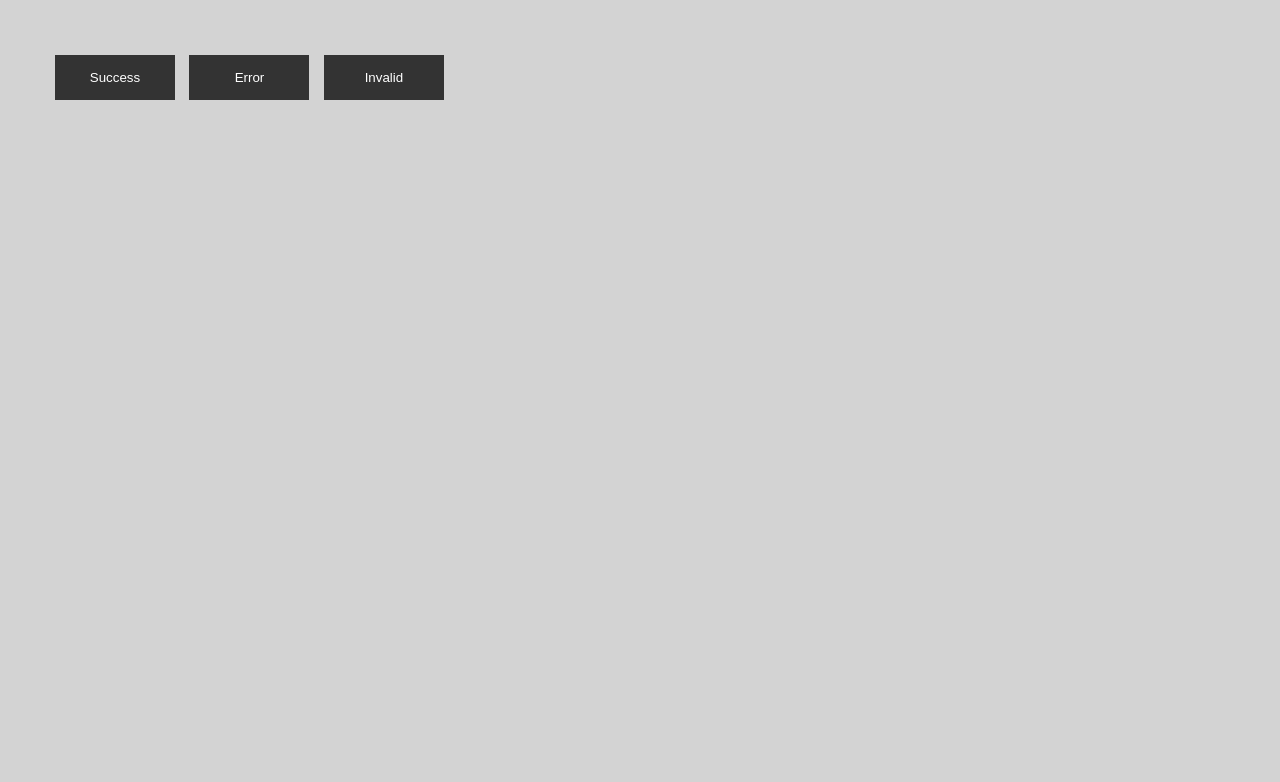
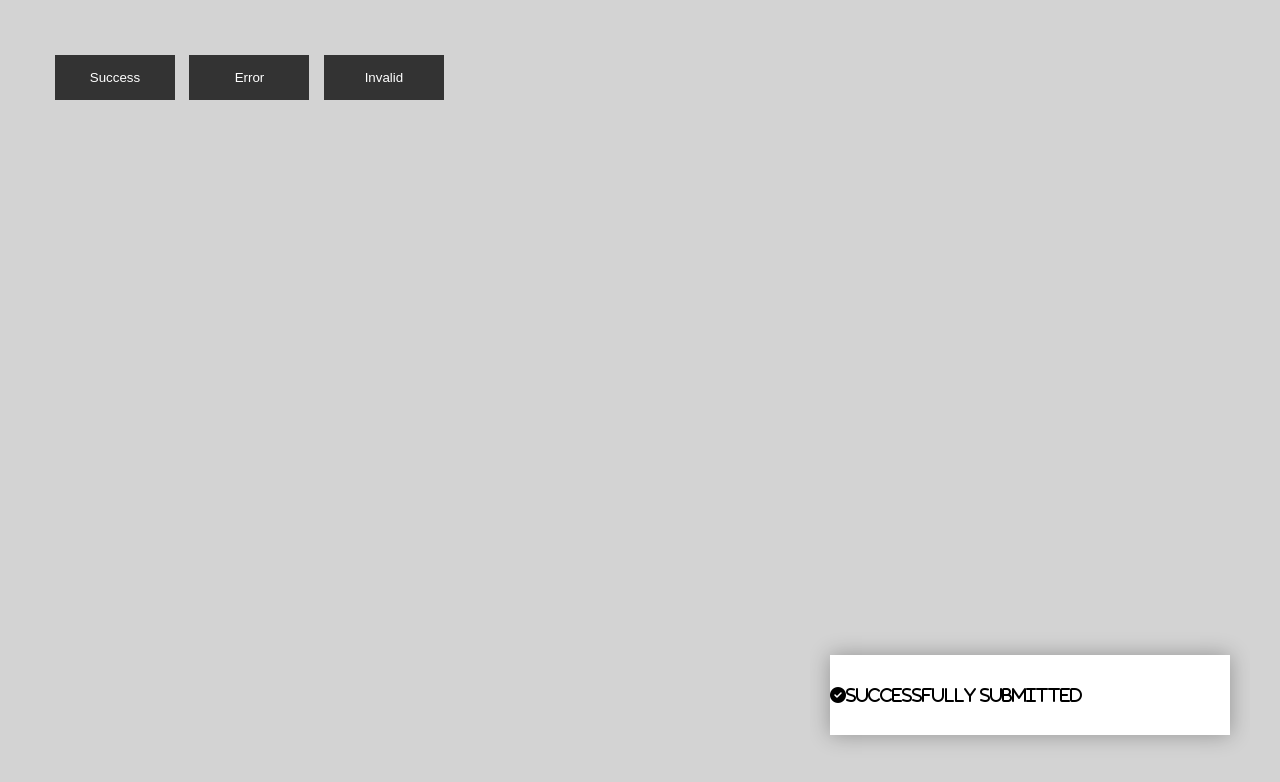
Before and after one commit to david-tobi/30days-tutorial, a plain HTML site: page day10/Toast Notification/index.html in a window 1280 px wide. Both pictures are taken after a click on the button "Success". Drawn offline with Linux system fonts and the light colour scheme.

Commit message:
continuation of the code

```diff
--- a/day10/Toast Notification/index.html
+++ b/day10/Toast Notification/index.html
@@ -5,12 +5,14 @@
   <meta name="viewport" content="width=device-width, initial-scale=1.0">
   <title>Toast notification</title>
   <link rel="stylesheet" href="style.css">
+  <script src="https://kit.fontawesome.com/c4254e24a8.js" crossorigin="anonymous" >
+</script>
 </head>
 <body>
   <div class="buttons">
-    <button onclick="showToast()">Success</button>
-    <button onclick="showToast()">Error</button>
-    <button onclick="showToast()">Invalid</button>
+    <button onclick="showToast(successMsg)">Success</button>
+    <button onclick="showToast(errorMsg)">Error</button>
+    <button onclick="showToast(invalidMsg)">Invalid</button>
   </div>
 
 <div id="toastBox">
--- a/day10/Toast Notification/script.js
+++ b/day10/Toast Notification/script.js
@@ -0,0 +1,11 @@
+let toastBox = document.getElementById('toastBox');
+let successMsg = '<i class="fa-solid fa-circle-check"></>Successfully Submitted';
+let errorMsg = '<i class="fa-solid fa-circle-xmark"></>Please fix the error!';
+let invalidMsg = '<i class="fa-solid fa-circle-exclamation"></>Invalid input, check again';
+
+function showToast(msg) {
+  let toast = document.createElement('div');
+  toast.classList.add('toast');
+  toast.innerHTML = msg;
+  toastBox.appendChild(toast);
+}
--- a/day10/Toast Notification/style.css
+++ b/day10/Toast Notification/style.css
@@ -27,6 +27,14 @@ body {
   flex-direction: column;
   overflow: hidden;
   padding: 20px;
-
-
 }
+.toast{
+  width:400px;
+  height: 80px;
+  background:white;
+  font: weight 500px;
+  margin: 15px 0;
+  box-shadow:0 0 20px rgba(0,0,0,0.3);
+  display: flex;
+  align-items:center;
+}
```
